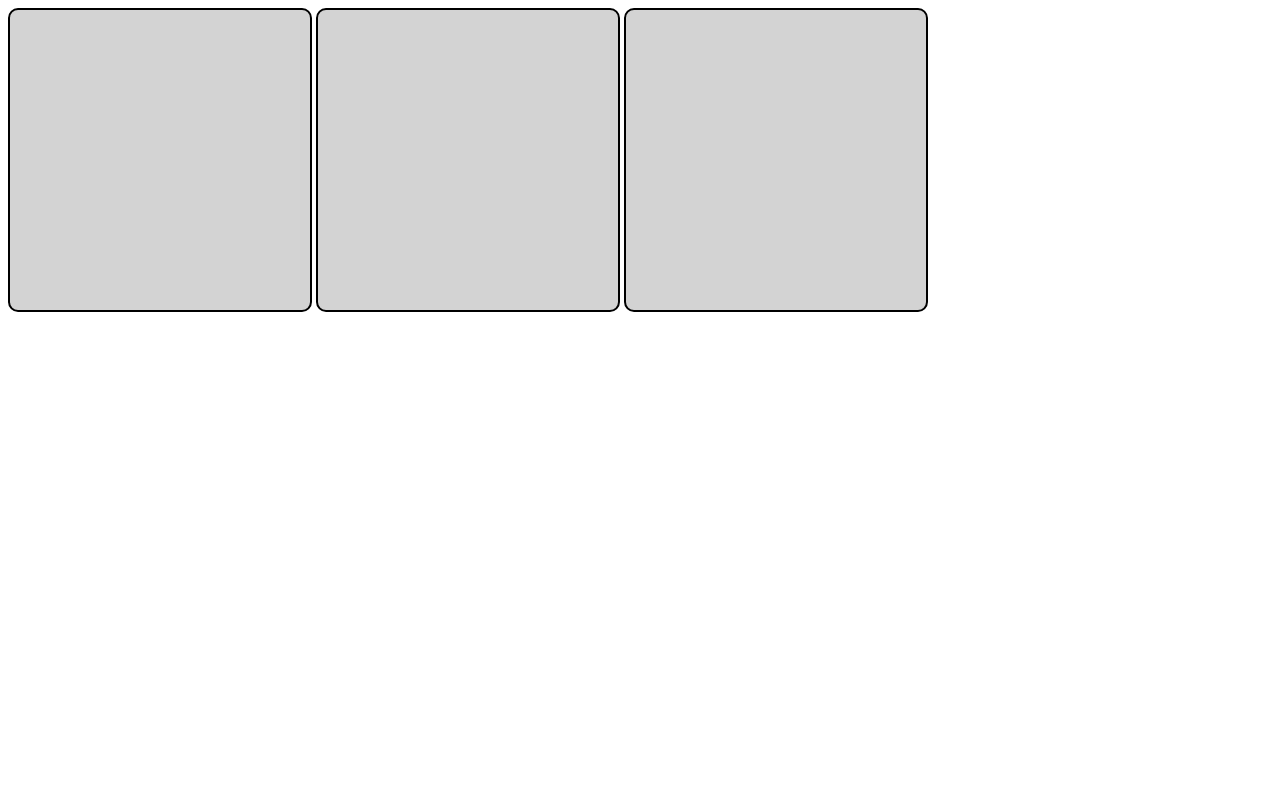
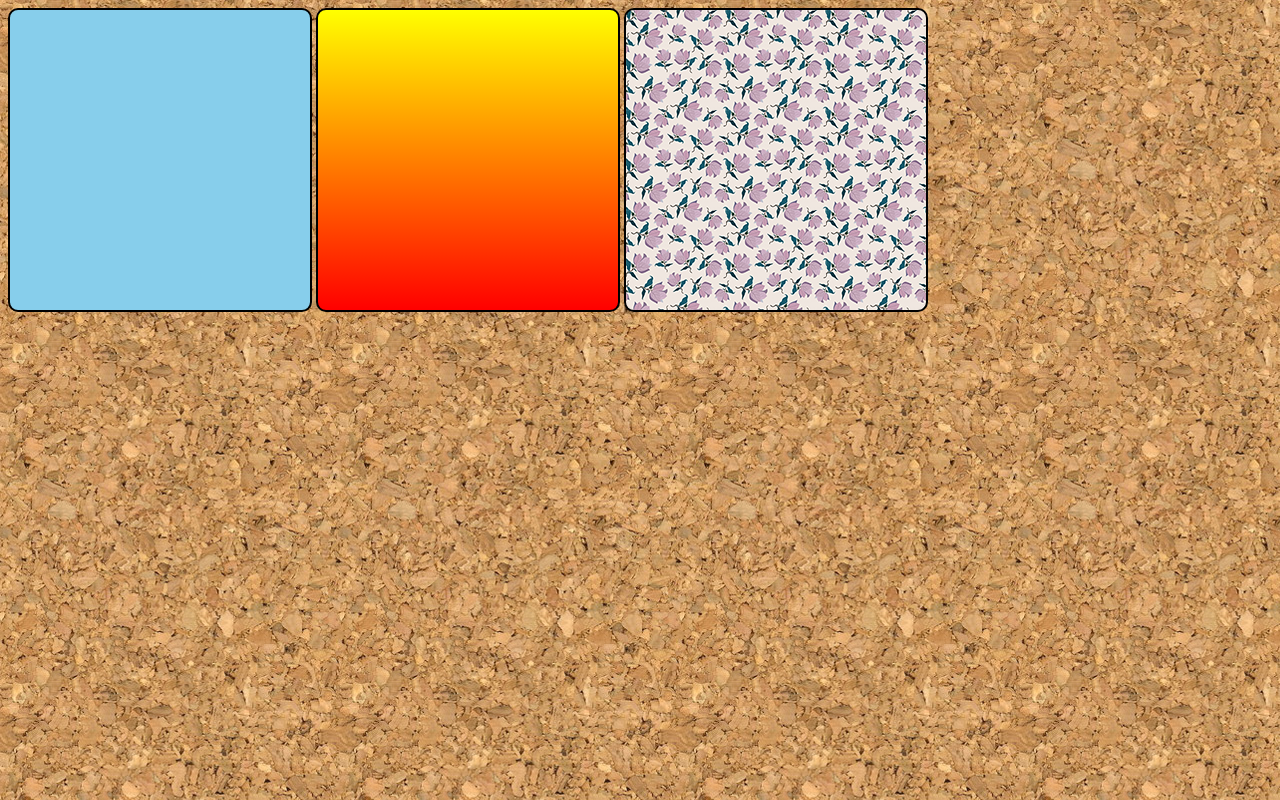
Before and after one commit to Dangelo04/html-css, a plain HTML site: page ex024/fundo001.html in a window 1280 px wide. Drawn offline with Linux system fonts and the light colour scheme.

Commit message:
Update fundo001.html

```diff
--- a/ex024/fundo001.html
+++ b/ex024/fundo001.html
@@ -5,6 +5,9 @@
     <meta name="viewport" content="width=device-width, initial-scale=1.0">
     <title>Teste de imagens de fundo</title>
     <style>
+        body{
+            background-image: url(imagens/wallpaper001.jpg);
+        }
         div.quadrado{
           display: inline-block;
           border: 2px solid black;
@@ -25,6 +28,7 @@
         }
 
         div#q3{
+            background-image: url(imagens/pattern003.png);
 
         }
 
@@ -32,13 +36,13 @@
     </style>
 </head>
 <body>
-    <div class="quadrado">
+    <div class="quadrado" id="q1">
 
     </div>
-    <div class="quadrado">
+    <div class="quadrado" id="q2">
 
     </div>
-    <div class="quadrado">
+    <div class="quadrado" id="q3">
 
     </div>
 
```
